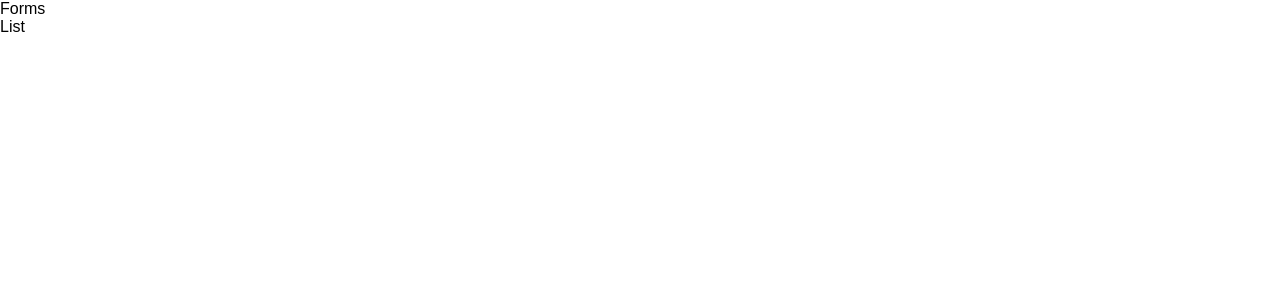
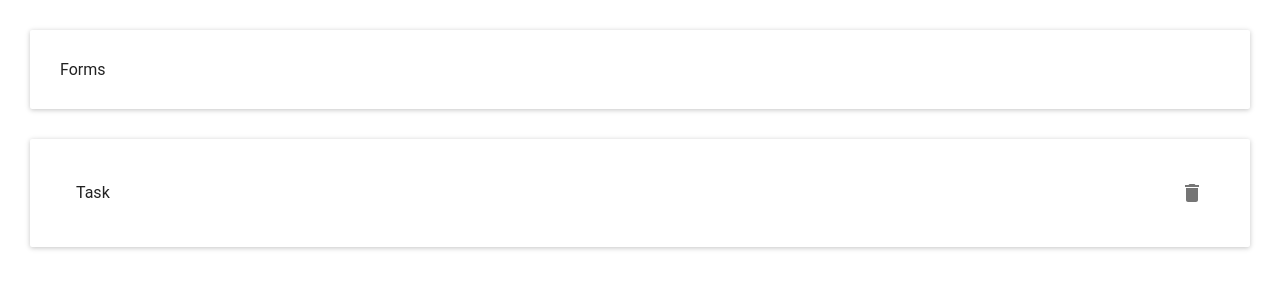
Before and after one commit to peltone1/my-to-do, a React (Create React App) app: page / in a window 1280 px wide. Shown: the top 300 px of the page. Built offline with nearby package versions, Linux system fonts and the light colour scheme.

Commit message:
added material UI

```diff
--- /dev/null
+++ b/src/Container.js
@@ -0,0 +1,16 @@
+import React from 'react'
+import Paper from 'material-ui/Paper'
+
+const style= {
+    margin: "30px",
+    padding: "30px"
+
+}
+
+const Container = (props) => (
+    <Paper style={style}>
+    {props.children}
+    </Paper>
+)
+
+export default Container
--- a/src/ToDo/List.js
+++ b/src/ToDo/List.js
@@ -1,8 +1,9 @@
 import React from 'react'
+import Task from './Task'
 
 
 const List = (props) => (
-    <div>List</div>
+    <div><Task/></div>
 )
 
 export default List
--- a/src/ToDo/Task.js
+++ b/src/ToDo/Task.js
@@ -1,8 +1,13 @@
 import React from 'react';
-
+import MenuItem from 'material-ui/MenuItem'
+import Delete from 'material-ui/svg-icons/action/delete'
 
 const Task = (props) => (
-    <div>List</div>
+    <MenuItem
+    primaryText= {'Task'}
+    rightIcon={<Delete onClick={()=>alert('CLick')}/>}
+    />
+
 )
 
 export default Task
--- a/src/ToDo/ToDo.js
+++ b/src/ToDo/ToDo.js
@@ -1,13 +1,18 @@
 import React from 'react'
 import Forms from './Forms'
 import List from './List'
+import Container  from '../Container'
 
 class ToDo extends React.Component {
     render() {
       return (
         <div>
+          <Container>
             <Forms/>
+          </Container>
+          <Container>
             <List/>
+          </Container>
 
         </div>
       );
--- a/src/index.js
+++ b/src/index.js
@@ -2,6 +2,12 @@ import React from 'react';
 import ReactDOM from 'react-dom';
 import './index.css';
 import App from './App';
+import MuiThemeProvider from 'material-ui/styles/MuiThemeProvider';
 
 
-ReactDOM.render(<App />, document.getElementById('root'));
+ReactDOM.render(
+<MuiThemeProvider>
+<App />
+</MuiThemeProvider>
+
+, document.getElementById('root'));
```
